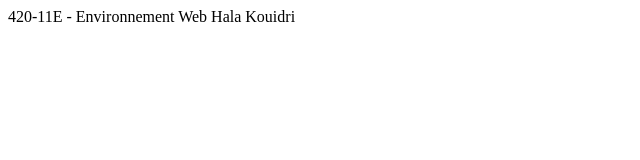
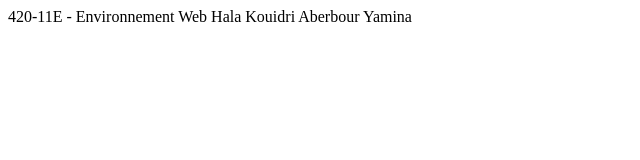
Before and after one commit to Hala-Kouidri/TestGit, a plain HTML site: page index.html in a window 1280 px wide. Shown: the whole page, without its empty margins (0-640 px from the left). Drawn offline with Linux system fonts and the light colour scheme.

Commit message:
ajout Yamina

```diff
--- a/index.html
+++ b/index.html
@@ -9,5 +9,8 @@
 <body>
   420-11E - Environnement Web
   Hala Kouidri
+  Aberbour Yamina
+
+
 </body>
 </html>
```
